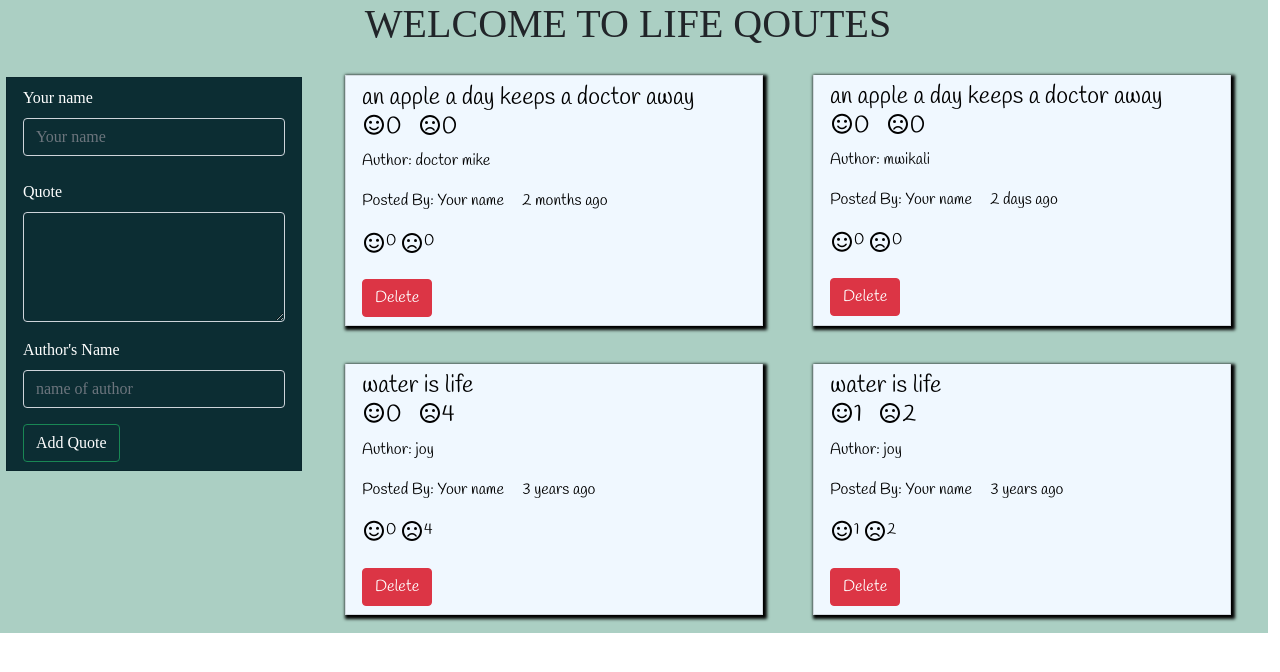
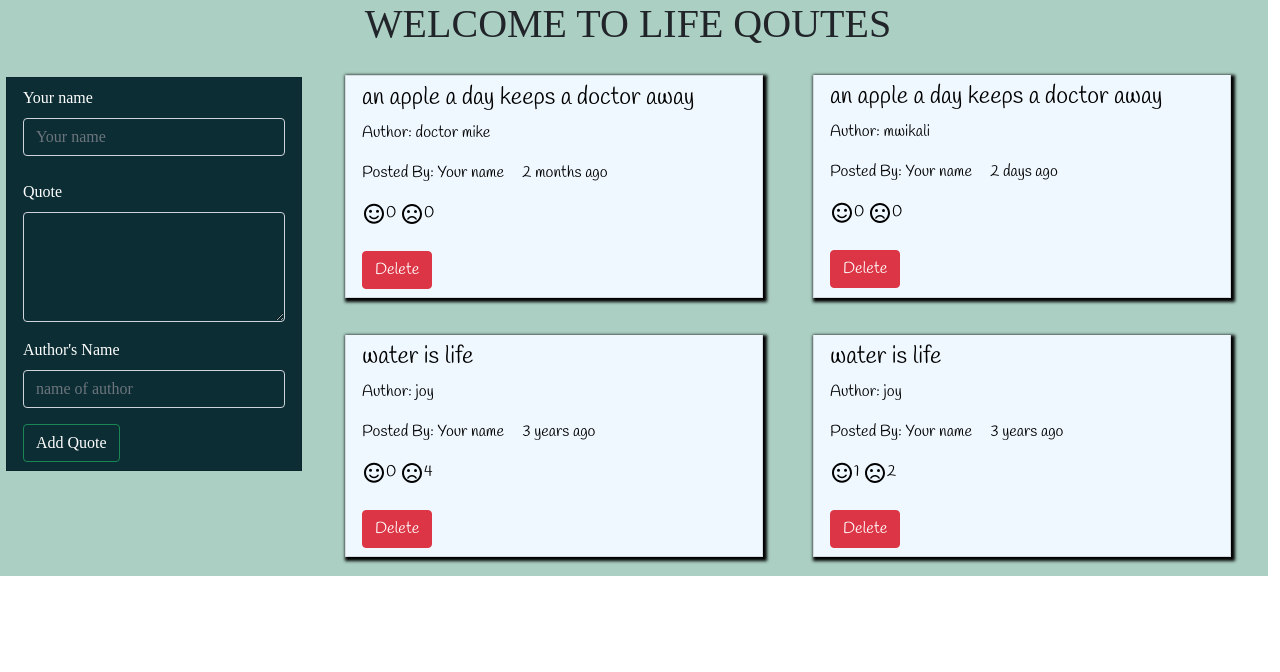
Before and after one commit to JoyChristine/Quotes, an Angular app: page / in a window 1280 px wide. Shown: the top 672 px of the page. Built offline with nearby package versions, Linux system fonts and the light colour scheme; a web font is replaced by a local one.

Commit message:
remove like & dislike icons

```diff
--- a/src/app/quotes/quotes-list/quotes-list.component.html
+++ b/src/app/quotes/quotes-list/quotes-list.component.html
@@ -3,37 +3,28 @@
     <div class="cards">
 
         <a  href="#"  class = "list-group-item clearfix" *ngFor='let quote of quotes;let i =index'>
-            <div *ngIf="quote.upvote > 3; then highlight else empty"></div>
+            <div *ngIf="quote.upvote > 10; then highlight else empty"></div>
             <ng-template #highlight >
                 <div appHighlight class="pull-left">
                     <h4  class="list-group-item-heading">{{quote.quote}} <br>
-                        <div class="votes">
-                            <span class="like">
-                                <svg id= "likesvg" xmlns="http://www.w3.org/2000/svg" height="2vw" viewBox="0 0 24 24" width="24px" fill="#000000"><path d="M0 0h24v24H0V0z" fill="none"/><circle cx="15.5" cy="9.5" r="1.5"/><circle cx="8.5" cy="9.5" r="1.5"/><path d="M12 16c-1.48 0-2.75-.81-3.45-2H6.88c.8 2.05 2.79 3.5 5.12 3.5s4.32-1.45 5.12-3.5h-1.67c-.7 1.19-1.97 2-3.45 2zm-.01-14C6.47 2 2 6.48 2 12s4.47 10 9.99 10C17.52 22 22 17.52 22 12S17.52 2 11.99 2zM12 20c-4.42 0-8-3.58-8-8s3.58-8 8-8 8 3.58 8 8-3.58 8-8 8z"/></svg>{{quote.upvote}}</span>
-                                &nbsp;
-                            <span class="dislike"
-                            ><svg xmlns="http://www.w3.org/2000/svg" height="24px" viewBox="0 0 24 24" width="24px" fill="#000000"><path d="M0 0h24v24H0V0z" fill="none"/><circle cx="15.5" cy="9.5" r="1.5"/><circle cx="8.5" cy="9.5" r="1.5"/><path d="M12 14c-2.33 0-4.32 1.45-5.12 3.5h1.67c.69-1.19 1.97-2 3.45-2s2.75.81 3.45 2h1.67c-.8-2.05-2.79-3.5-5.12-3.5zm-.01-12C6.47 2 2 6.48 2 12s4.47 10 9.99 10C17.52 22 22 17.52 22 12S17.52 2 11.99 2zM12 20c-4.42 0-8-3.58-8-8s3.58-8 8-8 8 3.58 8 8-3.58 8-8 8z"/></svg>{{quote.downvote}}</span>
-                        </div>
                        </h4>
                     <p class="list-group-item-text">Author: {{quote.author}}</p>
                     <p>Posted By: {{quote.name}} &nbsp; &nbsp;  {{quote.completeDate|dateAgo}}</p>
+                    <app-btn-delete *ngIf='quote.quote' [quote]='quote' (isComplete) = 'deleteQuote($event,i)'></app-btn-delete>
                 </div>
+
 
             </ng-template>
             <ng-template #empty>
                 <div class="pull-left">
                     <h4  class="list-group-item-heading">{{quote.quote}} <br>
-                        <div class="votes">
-                            <span class="like">
-                                <svg id= "likesvg" xmlns="http://www.w3.org/2000/svg" height="2vw" viewBox="0 0 24 24" width="24px" fill="#000000"><path d="M0 0h24v24H0V0z" fill="none"/><circle cx="15.5" cy="9.5" r="1.5"/><circle cx="8.5" cy="9.5" r="1.5"/><path d="M12 16c-1.48 0-2.75-.81-3.45-2H6.88c.8 2.05 2.79 3.5 5.12 3.5s4.32-1.45 5.12-3.5h-1.67c-.7 1.19-1.97 2-3.45 2zm-.01-14C6.47 2 2 6.48 2 12s4.47 10 9.99 10C17.52 22 22 17.52 22 12S17.52 2 11.99 2zM12 20c-4.42 0-8-3.58-8-8s3.58-8 8-8 8 3.58 8 8-3.58 8-8 8z"/></svg>{{quote.upvote}}</span>
-                                &nbsp;
-                            <span class="dislike"
-                            ><svg xmlns="http://www.w3.org/2000/svg" height="24px" viewBox="0 0 24 24" width="24px" fill="#000000"><path d="M0 0h24v24H0V0z" fill="none"/><circle cx="15.5" cy="9.5" r="1.5"/><circle cx="8.5" cy="9.5" r="1.5"/><path d="M12 14c-2.33 0-4.32 1.45-5.12 3.5h1.67c.69-1.19 1.97-2 3.45-2s2.75.81 3.45 2h1.67c-.8-2.05-2.79-3.5-5.12-3.5zm-.01-12C6.47 2 2 6.48 2 12s4.47 10 9.99 10C17.52 22 22 17.52 22 12S17.52 2 11.99 2zM12 20c-4.42 0-8-3.58-8-8s3.58-8 8-8 8 3.58 8 8-3.58 8-8 8z"/></svg>{{quote.downvote}}</span>
-                        </div>
+
                        </h4>
                     <p class="list-group-item-text">Author: {{quote.author}}</p>
                     <p>Posted By: {{quote.name}} &nbsp; &nbsp;  {{quote.completeDate|dateAgo}}</p>
+                    <app-btn-delete *ngIf='quote.quote' [quote]='quote' (isComplete) = 'deleteQuote($event,i)'></app-btn-delete>
                 </div>
+
             </ng-template>
 
 
@@ -43,7 +34,7 @@
 
 
 
-            <app-btn-delete *ngIf='quote.quote' [quote]='quote' (isComplete) = 'deleteQuote($event,i)'></app-btn-delete>
+
 
 
         </a>
```
